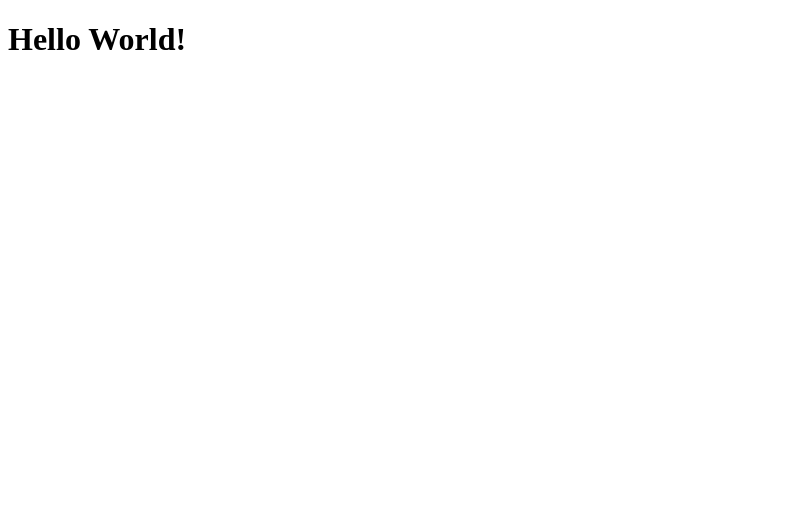
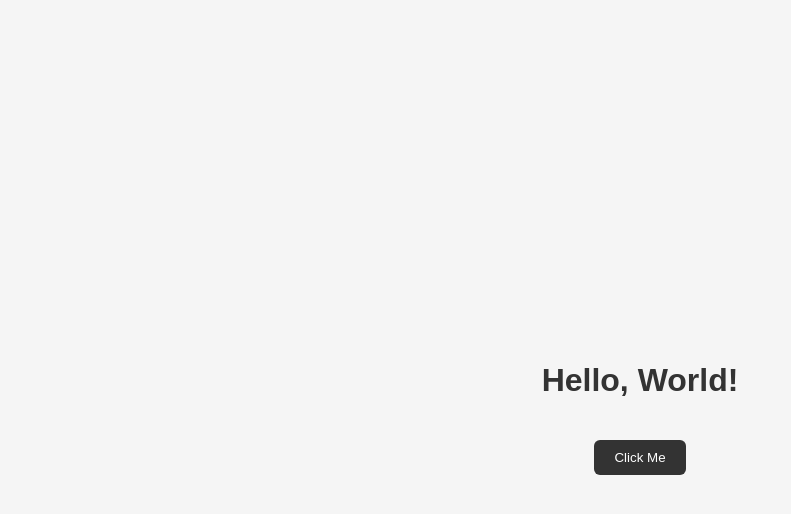
Before and after one commit to x23135191/ubiquitous-rotary-phone, a plain HTML site: page index.html in a window 1280 px wide. Shown: the whole page, without its empty margins (0-791 px from the left). Drawn offline with Linux system fonts and the light colour scheme.

Commit message:
Update index.html

```diff
--- a/index.html
+++ b/index.html
@@ -1 +1,27 @@
-<!DOCTYPE html> <html> <head><title>Hello World</title></head> <body><h1>Hello World!</h1></body> </html>
+<!DOCTYPE html>
+<html lang="en">
+<head>
+<meta charset="UTF-8">
+<meta name="viewport" content="width=device-width, initial-scale=1.0">
+<title>Hello World</title>
+<style>
+  body {font-family: Arial, sans-serif; background:#f5f5f5; display:flex;
+        flex-direction:column; align-items:center; justify-content:center; height:100vh;}
+  h1 {color:#333; transition:color .3s;}
+  button {margin-top:20px; padding:10px 20px; border:none; background:#333;
+          color:white; border-radius:6px; cursor:pointer;}
+  button:hover {background:#555;}
+</style>
+</head>
+<body>
+  <h1 id="msg">Hello, World!</h1>
+  <button onclick="changeText()">Click Me</button>
+<script>
+  function changeText(){
+    const msg=document.getElementById('msg');
+    msg.textContent="Have a great day!";
+    msg.style.color="#0077cc";
+  }
+</script>
+</body>
+</html>
```
